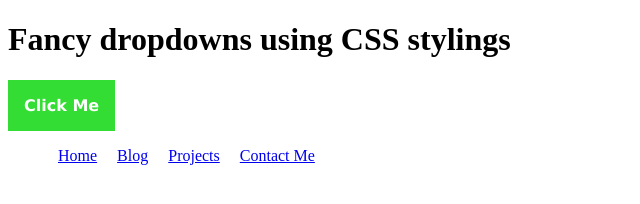
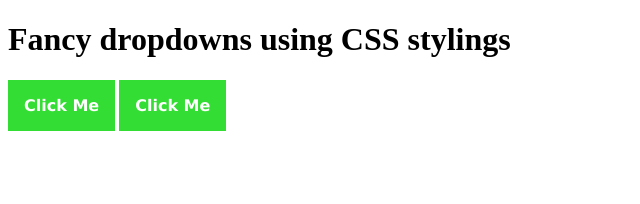
Before and after one commit to Dameron76/WebDevPractice, a plain HTML site: page dropdown/index.htm in a window 1280 px wide. Shown: the whole page, without its empty margins (0-640 px from the left). Drawn offline with Linux system fonts and the light colour scheme.

```diff
--- a/dropdown/index.htm
+++ b/dropdown/index.htm
@@ -17,13 +17,13 @@
 		</div>
 	</div>
 
-	<div>
-		<ul id="nav">
-			<li><a href="#" class="nav-button">Home</a></li>
-			<li><a href="#" class="nav-button">Blog</a></li>
-			<li><a href="#" class="nav-button">Projects</a></li>
-			<li><a href="#" class="nav-button">Contact Me</a></li>
-		</ul>
+	<div onfocusin="toggleDisplay()" onfocusout="toggleDisplay()" class="dropdown">
+		<button class="dropbtn">Click Me</button>
+		<div id="myDropdown" class="dropdown-content">
+			<a href="#">Link 1</a>
+			<a href="#">Link 2</a>
+			<a href="#">Link 3</a>
+		</div>
 	</div>
 
 	<script>
--- a/dropdown/style.css
+++ b/dropdown/style.css
@@ -43,15 +43,7 @@
 	background-color: #668;
 }
 
+/* show the dropdown menu */
 .show .dropdown-content{
 	display: block;
 }
-
-#nav {
-	list-style: none;
-}
-
-#nav li {
-	float: left;
-	margin: 0 10px;
-}
```
